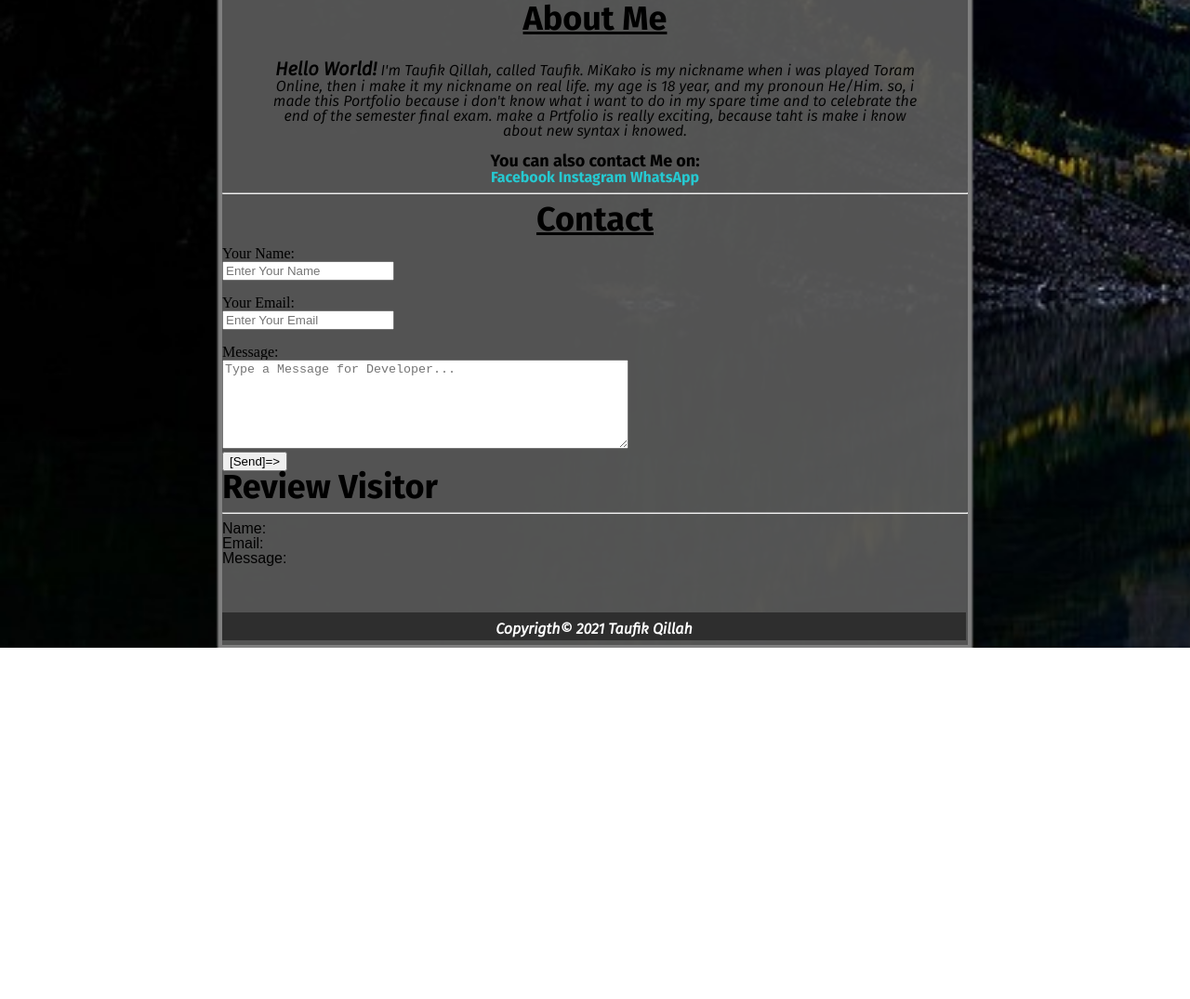
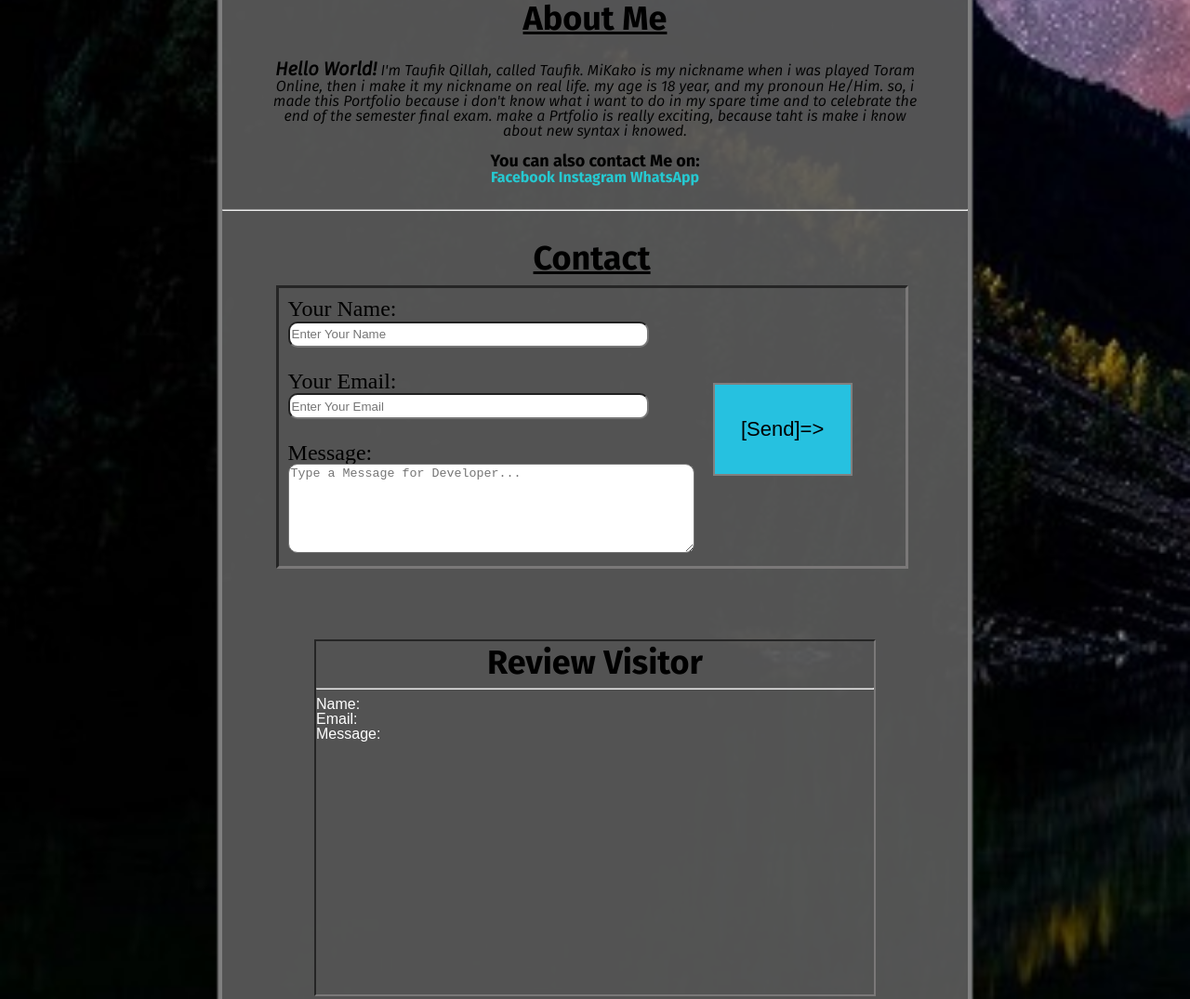
Before and after one commit to Keito-Klein/PortFolio, a plain HTML site: page main.html in a window 1280 px wide. Shown: the part 1302-2377 px from the top of the page at 93% size. Before the commit the page ends 1999 px from the top, so only its background shows below. Drawn offline with Linux system fonts and the light colour scheme; a script that the page names is missing; a web font is replaced by a local one.

Commit message:
style for contact & visitor message

```diff
--- a/css/style.css
+++ b/css/style.css
@@ -18,6 +18,14 @@
 @font-face {
     font-family: 'teks';
     src: url('../assets/font/firasans-bookitalic-webfont.woff') format('woff');
+    font-weight: normal;
+    font-style: normal;
+
+}
+
+@font-face {
+    font-family: submit;
+    src: url('../assets/font/chunk_five_print-webfont.woff') format('woff');
     font-weight: normal;
     font-style: normal;
 
@@ -245,9 +253,10 @@ h5 {
 
 .about a {
 	font-family: name, arial, sans-serif;
-	display: inline;
+	display: inline-block;
 	text-decoration: none;
 	color: #26c9d1;
+	padding-bottom: 18px;
 }
 
 .footer p {
@@ -263,6 +272,76 @@ h5 {
 	font-weight: bold;
 }
 
+div.contact {
+	width: 680px;
+	position: relative;
+	top: 1em;
+	left: 2.4em;
+	font-size: 24px;
+}
+
+form {
+	padding: 10px;
+	border: 3px inset #7a7878;
+}
+
+input {
+	width: 380px;
+	height: 22px;
+	border-radius: 10px;
+	transition: 1s;
+}
+
+textarea {
+	border-radius: 10px;
+	transition: 1s;
+}
+
+input:focus {
+	outline: none;
+	opacity: .8;
+}
+
+textarea:focus {
+	outline: none;
+	opacity: .8;
+}
+
+button {
+	width: 150px;
+	height: 100px;
+	font-family: submit, arial, sans-serif;
+	padding: 15px;
+	background-color: #26c1e0;
+	border: 2px solid grey;
+	cursor: pointer;
+	font-size: 22px;
+	font-style: bold;
+	position: relative;
+	left: 470px;
+	bottom: 200px;
+}
+
+button:hover {
+	background-color: #1d9cb5;
+	box-shadow: 0px 0px 1px 1px;
+}
+
+div.visitor {
+	width: 600px;
+	height: 380px;
+	border: 2px inset #7a7878;
+	color: white;
+	margin: auto;
+}
+.visitor h1 {
+	text-align: center;
+	margin-top: 6px;
+	font-family: name, arial, sans-serif;
+	font-size: 36px;
+	color: black;
+}
+
 .clear {
 	clear: both;
 }
```
